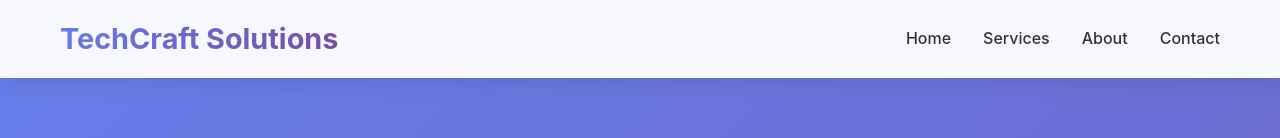
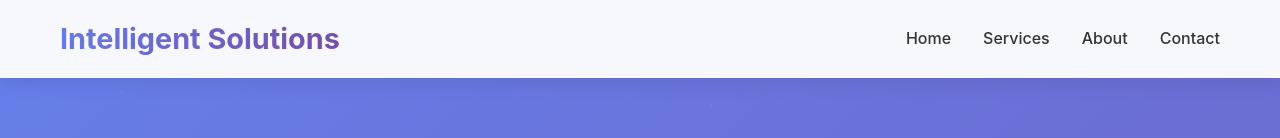
Before and after one commit to adrfinance/my-software-business, a plain HTML site: page index.html in a window 1280 px wide. Shown: the top 138 px of the page. Drawn offline with Linux system fonts and the light colour scheme.

```diff
--- a/index.html
+++ b/index.html
@@ -457,7 +457,7 @@
 <body>
     <header>
         <nav class="container">
-            <div class="logo">TechCraft Solutions</div>
+            <div class="logo">Intelligent Solutions</div>
             <ul class="nav-links">
                 <li><a href="#home">Home</a></li>
                 <li><a href="#services">Services</a></li>
```
